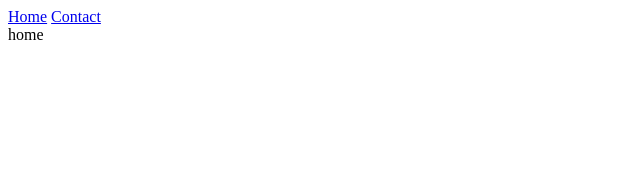
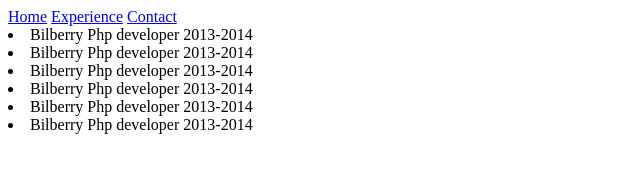
Before and after one commit to usualdesigner/usualdesigner.github.io, a plain HTML site: page index.html at #!/experience in a window 1280 px wide. Shown: the whole page, without its empty margins (0-640 px from the left). Drawn offline with nearby package versions, Linux system fonts and the light colour scheme; some packages are replaced by stand-ins of ours.

Commit message:
exrience basic page

```diff
--- /dev/null
+++ b/assets/js/app.js
@@ -0,0 +1,54 @@
+var mySite = angular.module('mySite', ['ui.router']);
+var ExperienceCtrl = function () {
+    var vm = this;
+    vm.list = [
+        {
+            company: 'Bilberry',
+            position: 'Php developer',
+            range: '2013-2014'
+        },
+        {
+            company: 'Bilberry',
+            position: 'Php developer',
+            range: '2013-2014'
+        },
+        {
+            company: 'Bilberry',
+            position: 'Php developer',
+            range: '2013-2014'
+        },
+        {
+            company: 'Bilberry',
+            position: 'Php developer',
+            range: '2013-2014'
+        },
+        {
+            company: 'Bilberry',
+            position: 'Php developer',
+            range: '2013-2014'
+        },
+        {
+            company: 'Bilberry',
+            position: 'Php developer',
+            range: '2013-2014'
+        },
+    ];
+}
+mySite.config(function ($stateProvider, $urlRouterProvider) {
+    $urlRouterProvider.otherwise("/home");
+    $stateProvider
+        .state('home', {
+            url: "/home",
+            templateUrl: "templates/home.html"
+        })
+        .state('experience', {
+            url: "/experience",
+            templateUrl: "templates/experience.html",
+            controller: ExperienceCtrl,
+            controllerAs: 'experience'
+        })
+        .state('contact', {
+            url: "/contact",
+            templateUrl: "templates/contact.html"
+        });
+});
--- a/dist/site.js
+++ /dev/null
@@ -1,19 +0,0 @@
-var mySite = angular.module('mySite', ['ui.router']);
-
-mySite.config(function ($stateProvider, $urlRouterProvider) {
-
-    $urlRouterProvider.otherwise("/home");
-
-    $stateProvider
-
-        .state('home', {
-            url: "/home",
-            templateUrl: "templates/home.html"
-        })
-
-        .state('contact', {
-            url: "/contact",
-            templateUrl: "templates/contact.html"
-        });
-
-});
--- a/index.html
+++ b/index.html
@@ -9,10 +9,11 @@
 </head>
 <body>
 <a ui-sref="home">Home</a>
+<a ui-sref="experience">Experience</a>
 <a ui-sref="contact">Contact</a>
 <section ui-view></section>
 <script src="//cdnjs.cloudflare.com/ajax/libs/angular.js/1.3.7/angular.min.js"></script>
 <script src="//cdnjs.cloudflare.com/ajax/libs/angular-ui-router/0.2.13/angular-ui-router.min.js"></script>
-<script src="dist/site.js"></script>
+<script src="assets/js/app.js"></script>
 </body>
 </html>
--- /dev/null
+++ b/templates/experience.html
@@ -0,0 +1,5 @@
+<li ng-repeat="one in experience.list">
+    {{one.company}}
+    {{one.position}}
+    {{one.range}}
+</li>
```
Also changed, not shown: 1 other file.
